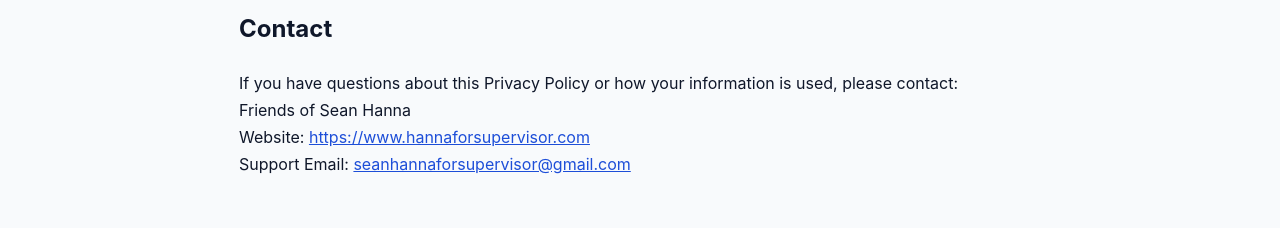
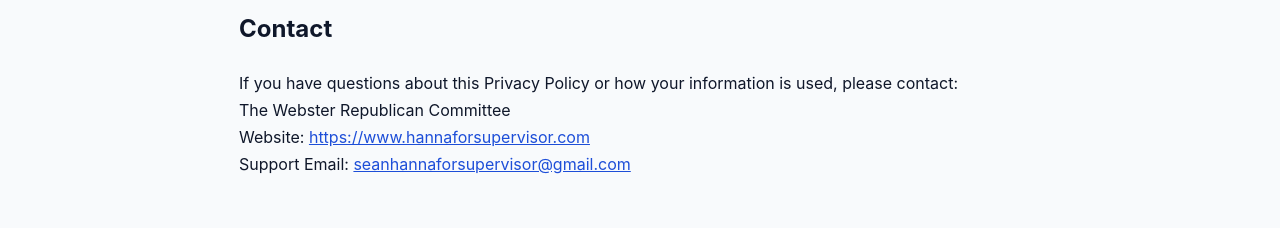
Before and after one commit to seanhannaforsupervisor/import-react-from-react-import-motion, a plain HTML site: page privacy/index.html in a window 1280 px wide. Shown: the part 731-959 px from the top of the page. Drawn offline with Linux system fonts and the light colour scheme.

Commit message:
Update privacy policy contact organization

```diff
--- a/privacy/index.html
+++ b/privacy/index.html
@@ -27,7 +27,7 @@
     <p>If you voluntarily check the text-message opt-in box and provide your phone number, you consent to receive campaign updates, event information, and get-out-the-vote reminders from the Webster Republican Committee. Consent is optional and is not required to contact the campaign. Message and data rates may apply. Message frequency varies. Reply STOP to opt out at any time or HELP for help.</p>
     <h2>Contact</h2>
     <p>If you have questions about this Privacy Policy or how your information is used, please contact:<br />
-      Friends of Sean Hanna<br />
+      The Webster Republican Committee<br />
       Website: <a href="https://www.hannaforsupervisor.com/">https://www.hannaforsupervisor.com</a><br />
       Support Email: <a href="mailto:seanhannaforsupervisor@gmail.com">seanhannaforsupervisor@gmail.com</a>
     </p>
```
